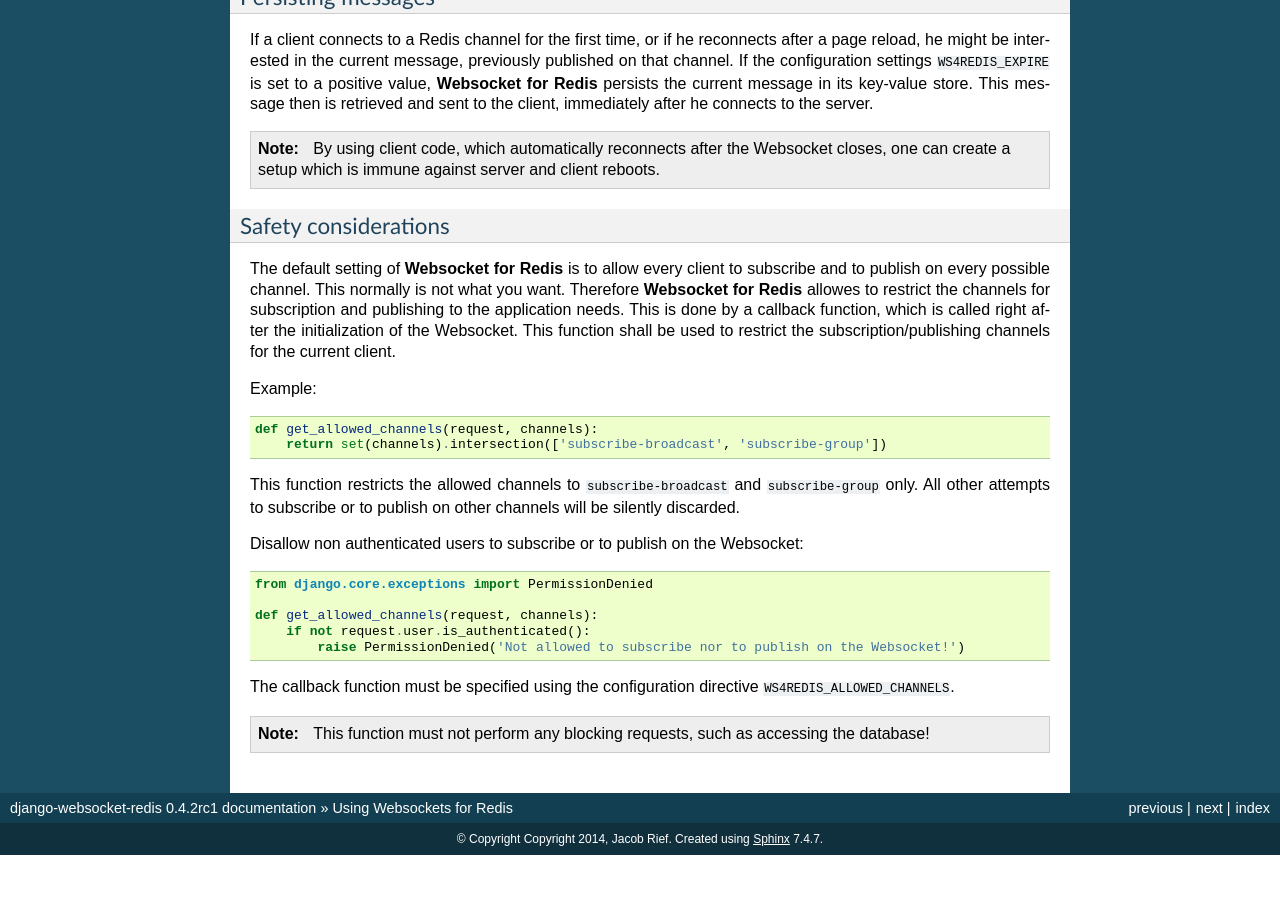
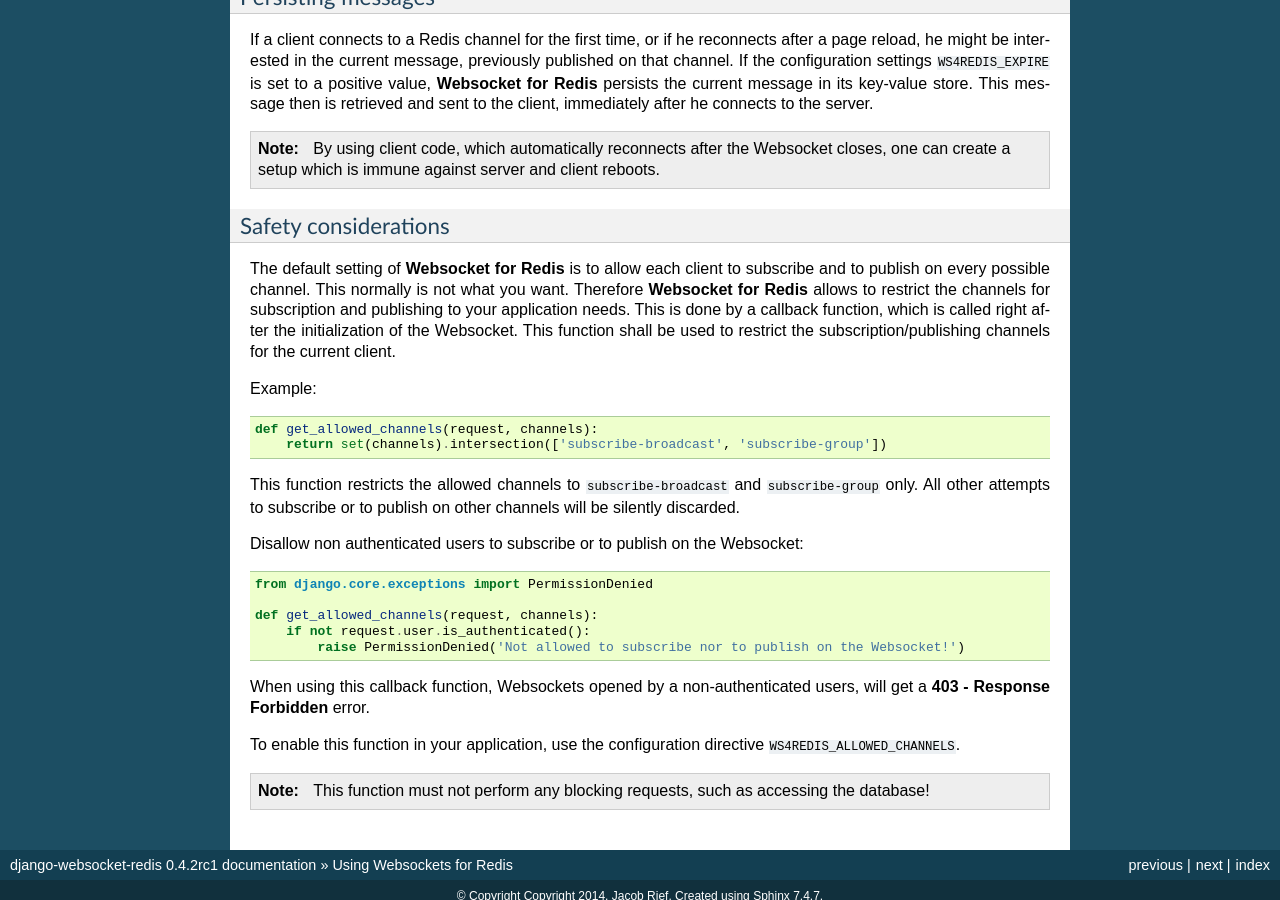
Before and after one commit to jrief/django-websocket-redis, a Sphinx documentation site: the page built from docs/usage.rst, in a window 1280 px wide and 900 px high, scrolled down 4043 px. Built offline with Sphinx 7.4.7, drawn with Linux system fonts in a browser that asks for light colours; before the commit the page ends 4898 px from its top, so only the background shows below that.

Commit message:
fixed some spelling errors

```diff
--- a/docs/usage.rst
+++ b/docs/usage.rst
@@ -241,9 +241,9 @@
 
 Safety considerations
 ---------------------
-The default setting of **Websocket for Redis** is to allow every client to subscribe and to publish
+The default setting of **Websocket for Redis** is to allow each client to subscribe and to publish
 on every possible channel. This normally is not what you want. Therefore **Websocket for Redis**
-allowes to restrict the channels for subscription and publishing to the application needs. This is
+allows to restrict the channels for subscription and publishing to your application needs. This is
 done by a callback function, which is called right after the initialization of the Websocket.
 This function shall be used to restrict the subscription/publishing channels for the current client.
 
@@ -267,7 +267,10 @@
 	    if not request.user.is_authenticated():
 	        raise PermissionDenied('Not allowed to subscribe nor to publish on the Websocket!')
 
-The callback function must be specified using the configuration directive
+When using this callback function, Websockets opened by a non-authenticated users, will get a
+**403 - Response Forbidden** error.
+
+To enable this function in your application, use the configuration directive
 ``WS4REDIS_ALLOWED_CHANNELS``.
 
 .. note:: This function must not perform any blocking requests, such as accessing the database!
```
